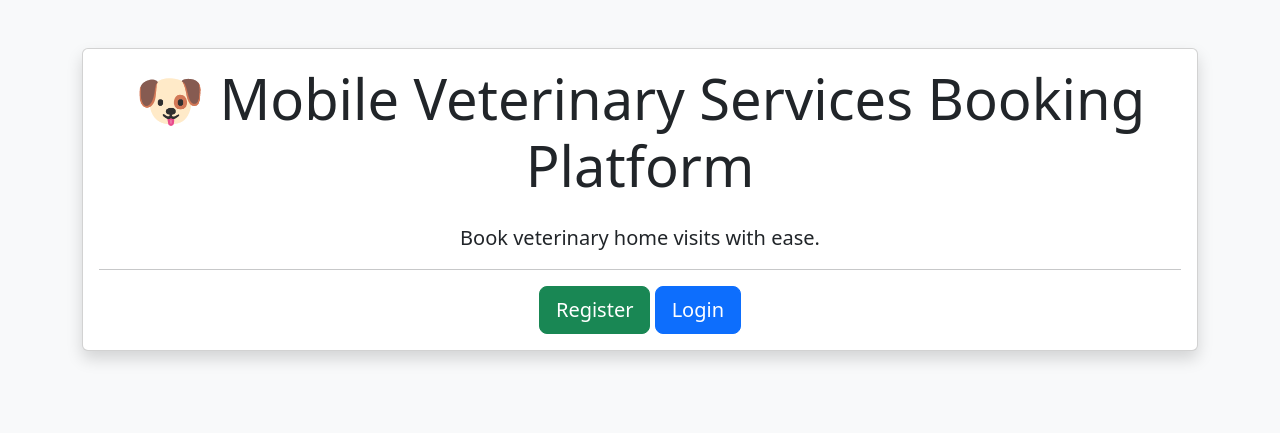
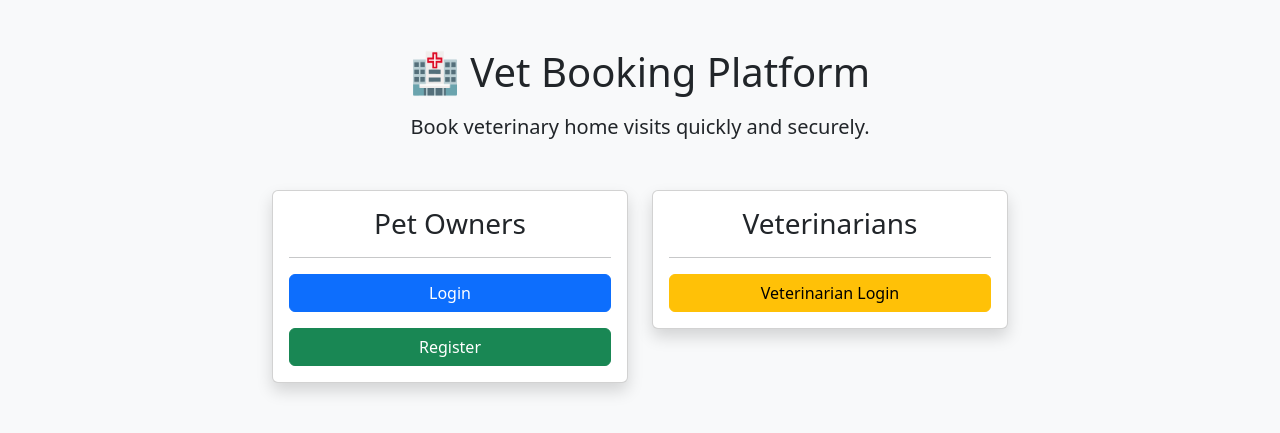
Before and after one commit to adityajonnalagadda/VetBooking, a Flask app: page / in a window 1280 px wide. Shown: the top 433 px of the page. Run offline with Flask 3, Linux system fonts and the light colour scheme.

Commit message:
Vet Login and Dashboard

```diff
--- a/app.py
+++ b/app.py
@@ -104,6 +104,40 @@ def login():
 
     return render_template("login.html")
 
+@app.route("/vet_login", methods=["GET", "POST"])
+def vet_login():
+
+    if request.method == "POST":
+
+        email = request.form["email"]
+        password = request.form["password"]
+
+        conn = get_connection()
+        cursor = conn.cursor()
+
+        cursor.execute("""
+            SELECT *
+            FROM veterinarians
+            WHERE email=%s
+        """, (email,))
+
+        vet = cursor.fetchone()
+
+        cursor.close()
+        conn.close()
+
+        if vet and check_password_hash(vet["password"], password):
+
+            session.clear()
+
+            session["vet_id"] = vet["id"]
+            session["vet_name"] = vet["fullname"]
+
+            return redirect(url_for("vet_dashboard"))
+
+        flash("Invalid Email or Password")
+
+    return render_template("vet_login.html")
 
 @app.route("/dashboard")
 def dashboard():
@@ -455,8 +489,8 @@ def cancel_appointment(id):
 @app.route("/vet_dashboard")
 def vet_dashboard():
 
-    if "user_id" not in session:
-        return redirect(url_for("login"))
+    if "vet_id" not in session:
+        return redirect(url_for("vet_login"))
 
     conn = get_connection()
     cursor = conn.cursor()
@@ -489,7 +523,8 @@ def vet_dashboard():
 
     return render_template(
         "vet_dashboard.html",
-        appointments=appointments
+        appointments=appointments,
+        vet_name=session["vet_name"]
     )
 
 @app.route("/confirm_appointment/<int:id>")
--- a/templates/index.html
+++ b/templates/index.html
@@ -1,9 +1,9 @@
 <!DOCTYPE html>
-<html lang="en">
+<html>
+
 <head>
-    <meta charset="UTF-8">
-    <meta name="viewport" content="width=device-width, initial-scale=1.0">
-    <title>Mobile Veterinary Services Booking Platform</title>
+
+    <title>Vet Booking Platform</title>
 
     <link href="https://cdn.jsdelivr.net/npm/bootstrap@5.3.7/dist/css/bootstrap.min.css" rel="stylesheet">
 
@@ -13,27 +13,71 @@
 
 <div class="container mt-5">
 
-    <div class="card shadow">
+    <div class="text-center">
 
-        <div class="card-body text-center">
+        <h1 class="mb-3">
 
-            <h1 class="display-4">
-                🐶 Mobile Veterinary Services Booking Platform
-            </h1>
+            🏥 Vet Booking Platform
 
-            <p class="lead mt-4">
-                Book veterinary home visits with ease.
-            </p>
+        </h1>
 
-            <hr>
+        <p class="lead">
 
-            <a href="/register" class="btn btn-success btn-lg">
-                Register
-            </a>
+            Book veterinary home visits quickly and securely.
 
-            <a href="/login" class="btn btn-primary btn-lg">
-                Login
-            </a>
+        </p>
+
+    </div>
+
+    <div class="row justify-content-center mt-5">
+
+        <div class="col-md-4">
+
+            <div class="card shadow">
+
+                <div class="card-body text-center">
+
+                    <h3>Pet Owners</h3>
+
+                    <hr>
+
+                    <a href="/login" class="btn btn-primary w-100 mb-3">
+
+                        Login
+
+                    </a>
+
+                    <a href="/register" class="btn btn-success w-100">
+
+                        Register
+
+                    </a>
+
+                </div>
+
+            </div>
+
+        </div>
+
+        <div class="col-md-4">
+
+            <div class="card shadow">
+
+                <div class="card-body text-center">
+
+                    <h3>Veterinarians</h3>
+
+                    <hr>
+
+                    <a href="/vet_login" class="btn btn-warning w-100">
+
+                        Veterinarian Login
+
+                    </a>
+
+                </div>
+
+            </div>
 
         </div>
 
@@ -42,4 +86,5 @@
 </div>
 
 </body>
+
 </html>
```
Also changed, not shown: templates/vet_login.html (added, +103 -0 lines).
